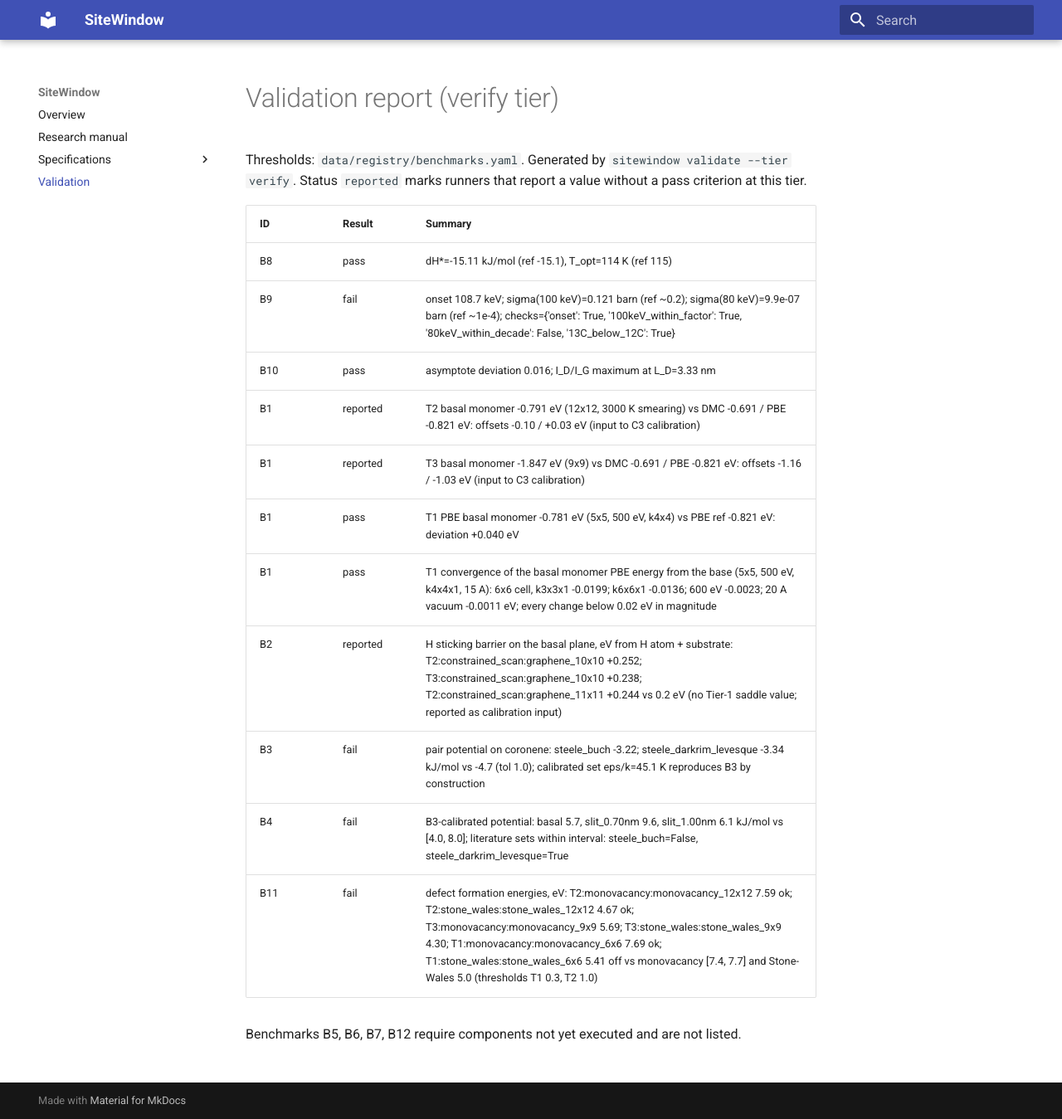
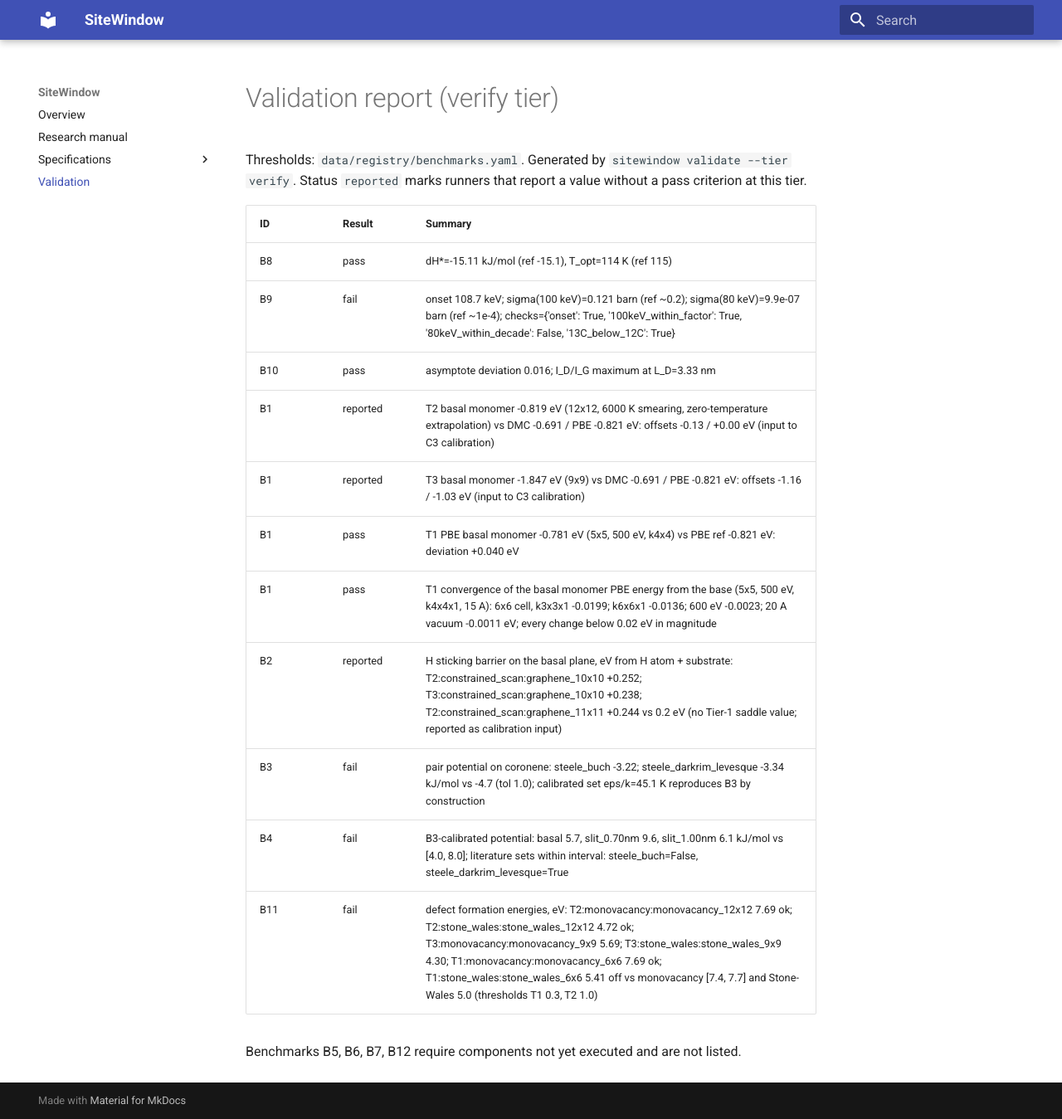
Before and after one commit to AvinGupta-ship-it/sitewindow, an MkDocs documentation site: the page built from docs/validation.md, in a window 1280 px wide and 1349 px high. Shown: the whole window at 83% size. Built offline with MkDocs 1.6.1 and Material for MkDocs 9.7.7, drawn with Linux system fonts in a browser that asks for light colours.

Commit message:
Recompute the full-tier Tier-2 landscape under the extrapolated 6000 K protocol
The 125 full-tier configurations (368 records, no exclusions) are recomputed
with E0 = F + TS/2 at 6000 K and replace the 3000 K free-energy table as the
Tier-2 calibration input. Sheet sp2 and tube records move by -0.08 to +0.03 eV,
vacancy dangling bonds by up to -0.11 eV and defect formation energies by
+0.02 to +0.11 eV. Three records (the fourth hydrogen of the 5-8-5 divacancy
and the first two hydrogens of the (8,8) tube vacancy) moved by 1 to 4 eV
because the two runs relaxed into different minima; the manual records the
comparison and the pending re-relaxation of the first-protocol minima. The
validation report carries the extrapolated B1 and B11 Tier-2 values.

```diff
--- a/docs/validation.md
+++ b/docs/validation.md
@@ -8,13 +8,13 @@ Status `reported` marks runners that report a value without a pass criterion at
 | B8 | pass | dH*=-15.11 kJ/mol (ref -15.1), T_opt=114 K (ref 115) |
 | B9 | fail | onset 108.7 keV; sigma(100 keV)=0.121 barn (ref ~0.2); sigma(80 keV)=9.9e-07 barn (ref ~1e-4); checks={'onset': True, '100keV_within_factor': True, '80keV_within_decade': False, '13C_below_12C': True} |
 | B10 | pass | asymptote deviation 0.016; I_D/I_G maximum at L_D=3.33 nm |
-| B1 | reported | T2 basal monomer -0.791 eV (12x12, 3000 K smearing) vs DMC -0.691 / PBE -0.821 eV: offsets -0.10 / +0.03 eV (input to C3 calibration) |
+| B1 | reported | T2 basal monomer -0.819 eV (12x12, 6000 K smearing, zero-temperature extrapolation) vs DMC -0.691 / PBE -0.821 eV: offsets -0.13 / +0.00 eV (input to C3 calibration) |
 | B1 | reported | T3 basal monomer -1.847 eV (9x9) vs DMC -0.691 / PBE -0.821 eV: offsets -1.16 / -1.03 eV (input to C3 calibration) |
 | B1 | pass | T1 PBE basal monomer -0.781 eV (5x5, 500 eV, k4x4) vs PBE ref -0.821 eV: deviation +0.040 eV |
 | B1 | pass | T1 convergence of the basal monomer PBE energy from the base (5x5, 500 eV, k4x4x1, 15 A): 6x6 cell, k3x3x1 -0.0199; k6x6x1 -0.0136; 600 eV -0.0023; 20 A vacuum -0.0011 eV; every change below 0.02 eV in magnitude |
 | B2 | reported | H sticking barrier on the basal plane, eV from H atom + substrate: T2:constrained_scan:graphene_10x10 +0.252; T3:constrained_scan:graphene_10x10 +0.238; T2:constrained_scan:graphene_11x11 +0.244 vs 0.2 eV (no Tier-1 saddle value; reported as calibration input) |
 | B3 | fail | pair potential on coronene: steele_buch -3.22; steele_darkrim_levesque -3.34 kJ/mol vs -4.7 (tol 1.0); calibrated set eps/k=45.1 K reproduces B3 by construction |
 | B4 | fail | B3-calibrated potential: basal 5.7, slit_0.70nm 9.6, slit_1.00nm 6.1 kJ/mol vs [4.0, 8.0]; literature sets within interval: steele_buch=False, steele_darkrim_levesque=True |
-| B11 | fail | defect formation energies, eV: T2:monovacancy:monovacancy_12x12 7.59 ok; T2:stone_wales:stone_wales_12x12 4.67 ok; T3:monovacancy:monovacancy_9x9 5.69; T3:stone_wales:stone_wales_9x9 4.30; T1:monovacancy:monovacancy_6x6 7.69 ok; T1:stone_wales:stone_wales_6x6 5.41 off vs monovacancy [7.4, 7.7] and Stone-Wales 5.0 (thresholds T1 0.3, T2 1.0) |
+| B11 | fail | defect formation energies, eV: T2:monovacancy:monovacancy_12x12 7.69 ok; T2:stone_wales:stone_wales_12x12 4.72 ok; T3:monovacancy:monovacancy_9x9 5.69; T3:stone_wales:stone_wales_9x9 4.30; T1:monovacancy:monovacancy_6x6 7.69 ok; T1:stone_wales:stone_wales_6x6 5.41 off vs monovacancy [7.4, 7.7] and Stone-Wales 5.0 (thresholds T1 0.3, T2 1.0) |
 
 Benchmarks B5, B6, B7, B12 require components not yet executed and are not listed.
```
Also changed, not shown: README.md (+1 -1 lines), RESEARCH_MANUAL.md (+2 -2 lines), docs/index.md (+1 -1 lines), 4 other files.
